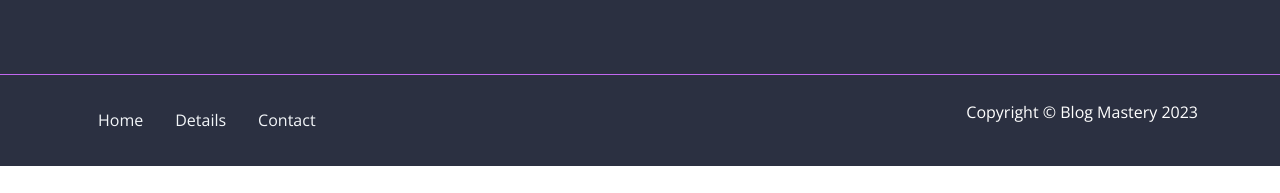
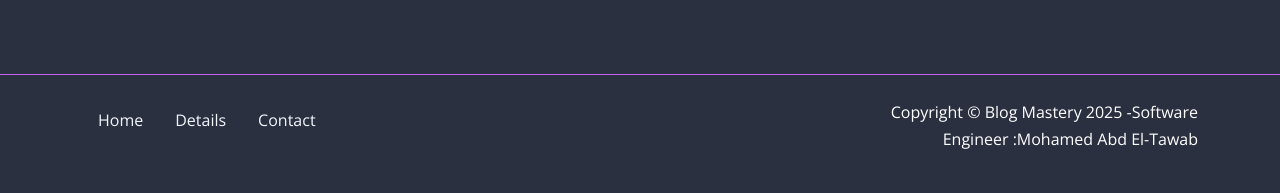
Before and after one commit to abdeltawab154/e-book-site, a website: page index.html in a window 1280 px wide. Shown: the part 4627-4820 px from the top of the page. Before the commit the page ends 4793 px from the top, so only its background shows below. Drawn offline with nearby package versions, Linux system fonts and the light colour scheme.

Commit message:
intial commit

```diff
--- a/index.html
+++ b/index.html
@@ -505,7 +505,7 @@
           </div>
           <div class="col-md-4">
             <p class="text-end d-none d-md-block">
-              Copyright &copy; Blog Mastery 2023
+              Copyright &copy; Blog Mastery 2025 -Software Engineer :Mohamed Abd El-Tawab
             </p>
           </div>
         </div>
```
Also changed, not shown: contact.html (+2 -2 lines).
